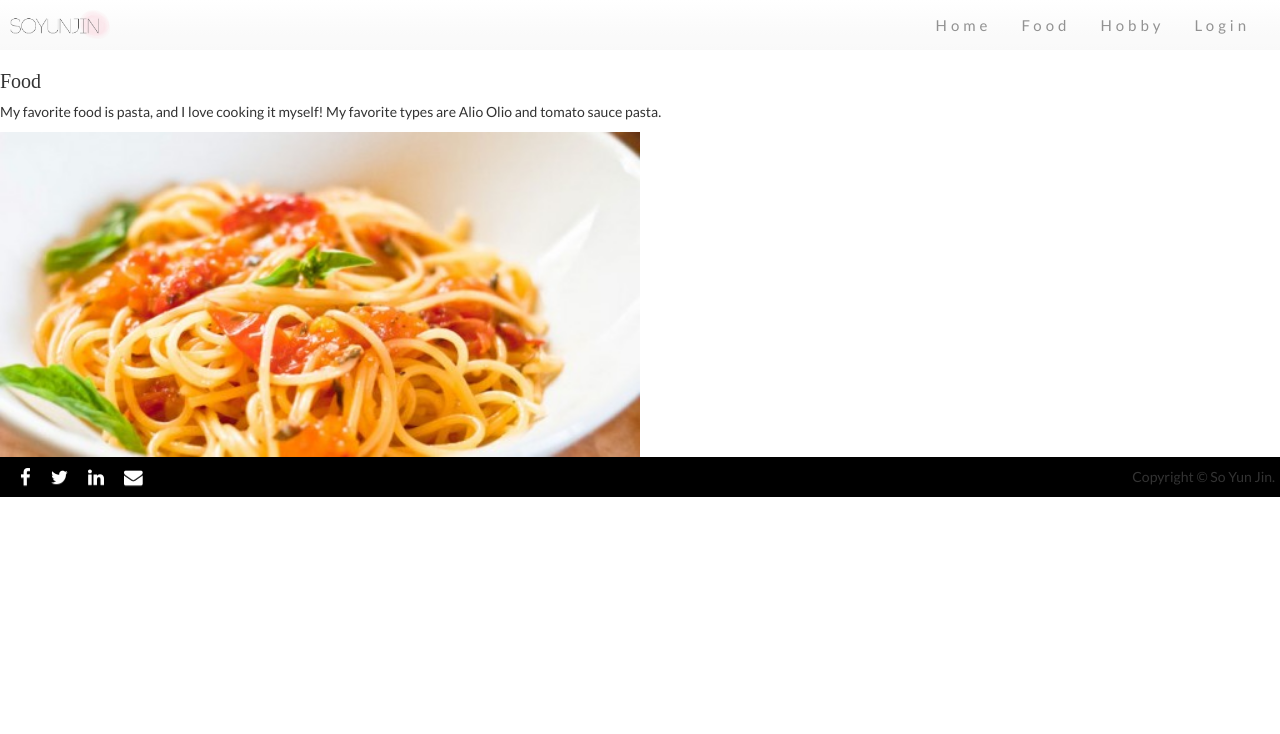
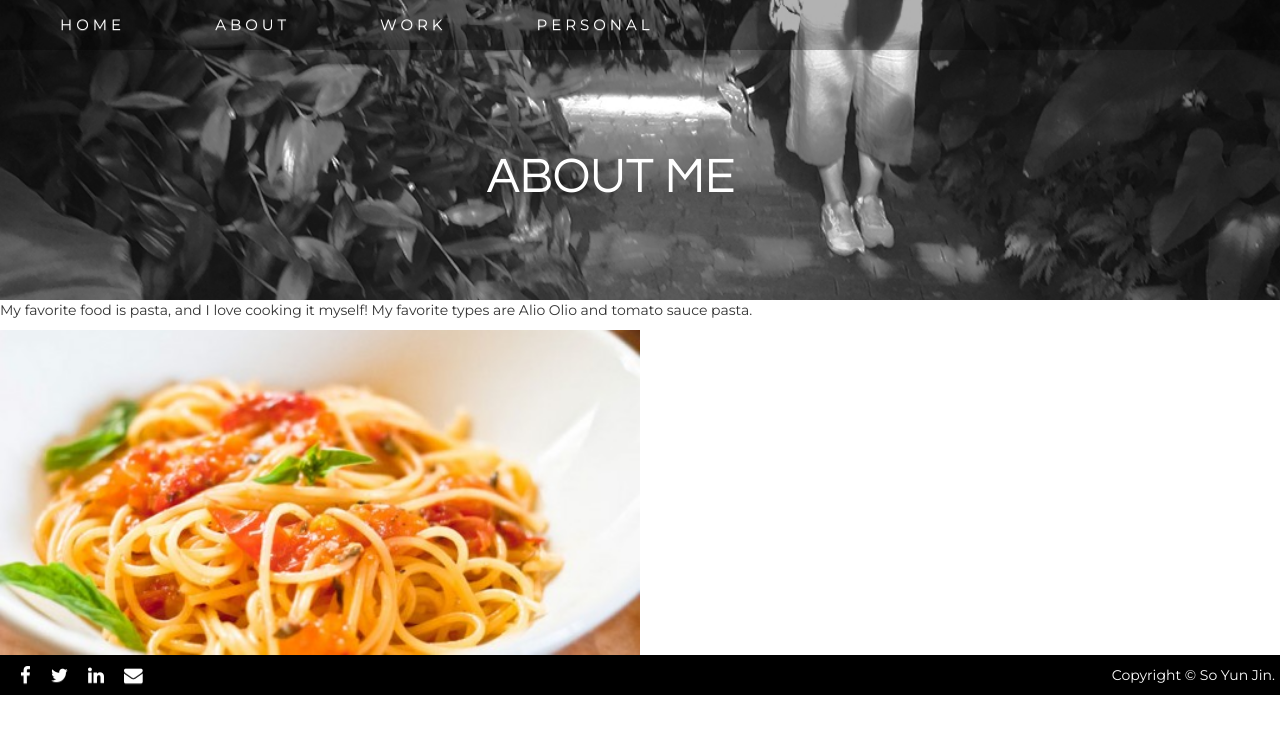
Before and after one commit to syj243/portfolio, a Python web app: template templates/food.html in a window 1280 px wide. Shown: the top 734 px of the page. Run offline with Jinja, Linux system fonts and the light colour scheme; the template is opened without the code that fills it, so the values that code supplies are empty; some libraries are stand-ins or nearby versions.

Commit message:
header format done

```diff
--- a/static/style.css
+++ b/static/style.css
@@ -1,18 +1,20 @@
 @import url(https://fonts.googleapis.com/css?family=Source+Code+Pro:400,300);
-@import url(https://fonts.googleapis.com/css?family=Lato);
+@import url(https://fonts.googleapis.com/css?family=Montserrat);
+@import url(https://fonts.googleapis.com/css?family=Questrial);
 
 body{
-    font-family: 'Lato', sans-serif;
+    font-family: 'Montserrat', sans-serif;
 }
 
 #welcome {
 
-  background: black url(bg_image_bw.jpg) no-repeat center center fixed;
+  background: no-repeat center center fixed;
   -webkit-background-size: cover;
   -moz-background-size: cover;
   -o-background-size: cover;
   background-size: cover;
-  height: 750px;
+  height: 600px;
+  margin-bottom: 0px;
   padding-top: 50px;
 }
 
@@ -26,7 +28,6 @@
 /*navigation*/
 #navigation{
     text-align: center;
-    background-image: bg_image_bw.jpg;
     background-position: top;
     width: 100%;
     position: fixed;
@@ -40,11 +41,12 @@
 
 .navbar {
     margin-bottom: 0;
-    background-color: black;
     border: 0;
     font-size: 15px !important;
     letter-spacing: 4px;
-    opacity:0.8;
+  /*  background: none;*/
+    background:#7f7f7f;
+    background:rgba(0,0,0,0.3);
     text-align: right;
     box-shadow: none;
     border-radius: 0;
@@ -52,37 +54,42 @@
 .navbar .navbar-nav {
   display: inline-block;
   border: 0;
-  float: right;
+  float: center;
   vertical-align: top;
   box-shadow: none;
 }
-#logo{
+/*.title{
     float: left;
     display: inline-block;
     vertical-align: middle;
     border: 0;
-    padding-top: 10px;
+    color:white;
+    padding-top: 15px;
     padding-left: 10px;
-}
+}*/
 .navbar .navbar-collapse {
   text-align: center;
+
 }
 
 /* On hover, the links will turn white */
-/*#navigation .navbar-nav li{
+#navigation .navbar-nav li{
     margin-left: 30px;
     margin-right: 30px;
-}*/
+}
+.navbar-default .navbar-nav>li>a{
+    color: white;
+}
 .navbar-nav li a:hover {
-    color: #6F4E37 !important;
+    color: white !important;
     text-decoration: underline;
 }
 
 /* The active link, when scroll to the section, the menu items will turn to different color */
 .navbar-nav li a.active {
-    color: floralwhite !important;
+/*    color: floralwhite !important;*/
     text-decoration: underline;
-    background-color: grey !important;
+/*    background-color: grey !important;*/
 }
 
 .navbar-default .navbar-collapse{
@@ -93,22 +100,20 @@
     border-color: transparent;
 }
 
+.navbar-default .navbar-toggle .icon-bar{
+    background-color: white;
+}
+
 /* Dropdown */
-.open .dropdown-toggle {
-    color: #fff ;
+/*.open .dropdown-toggle {
     background-color: #555 !important;
 }
 
-/* Dropdown links */
+ Dropdown links
 .dropdown-menu li a {
-    color: #000 !important;
+    color: white !important;
 
-}
-
-/* On hover, the dropdown links will turn red */
-.dropdown-menu li a:hover {
-    background-color: red !important;
-}
+}*/
 
 #welcome{
     position: relative;
@@ -120,17 +125,35 @@
 }
 #welcome_message{
     font-family: "Source Code Pro", sans-serif;
+    font-size: 48px;
     padding-top: 230px;
     padding-left: 80px;
     color: white;
-    font-size: 50px;
     z-index: 2;
     position:fixed;
 }
+.top{
+    height: 300px;
+    padding-top: 50px;
+    background-repeat: no-repeat;
+    background-size: cover;
+    background-position: bottom;
+    color: white;
+    vertical-align: center;
+    float:center;
+    font-size: 40px;
+}
+.top .col-md-4{
+    padding-top: 80px;
+    padding-left: 60px;
+}
 
+.top h1{
+    font-size: 50px;
+    font-family: 'Questrial', sans-serif;
+}
 
 h1{
-    font-family: serif;
     font-size: 20px;
 }
 
@@ -159,6 +182,7 @@
 }
 
 .copyright{
+    color:white;
     display: inline;
     float: right;
 }
--- a/templates/base.html
+++ b/templates/base.html
@@ -17,13 +17,10 @@
 </head>
 <body>
 	<header>
-		<!-- <div id="top" class="container-fluid text-center">
-			<img src = "static/mypagelogo.png" alt = "soyunjin_logo" style= "width: 350px"/>
-		</div> -->
 		<div id="navigation" >
 			 <nav class="navbar navbar-default" id= "navbar-main">
 		        <div>
-		        	<img id = "logo" src = "static/mypagelogo.png" alt = "soyunjin_logo" style= "width: 110px"/>
+		        	<!-- <p class = "title">So Yun Jin</p> -->
 		            <div class="navbar-header page-scroll">
 		                <button type="button" class="navbar-toggle" data-toggle="collapse" data-target="#bs-example-navbar-collapse-1">
 		                    <span class="sr-only">Toggle navigation</span>
@@ -39,16 +36,16 @@
 		                        <a href="#page-top"></a>
 		                    </li>
 		                     <li class="page-scroll">
-		                        <a {% if title == "HOME" %} class = "active" {% endif %} href="index">Home</a>
+		                        <a {% if title == "HOME" %} class = "active" {% endif %} href="index">HOME</a>
 		                    </li>
 		                    <li class="page-scroll">
-		                        <a {% if title == "FOOD" %} class = "active" {% endif %} href="food">Food</a>
+		                        <a {% if title == "FOOD" %} class = "active" {% endif %} href="food">ABOUT</a>
 		                    </li>
 		                     <li class="page-scroll">
-		                        <a {% if title == "HOBBY" %} class = "active" {% endif %} href="hobby">Hobby</a>
+		                        <a {% if title == "HOBBY" %} class = "active" {% endif %} href="hobby">WORK</a>
 		                    </li>
 		                    <li class="page-scroll">
-		                        <a {% if title == "LOGIN" %} class = "active" {% endif %} href="login">Login</a>
+		                        <a {% if title == "LOGIN" %} class = "active" {% endif %} href="login">PERSONAL</a>
 		                    </li>
 		                </ul>
 		            </div>
--- a/templates/food.html
+++ b/templates/food.html
@@ -1,8 +1,12 @@
 {%extends "templates/base.html" %}
 
-<!-- {% block header %}
-    <h1>Food</h1>
-{% endblock %} -->
+{% block header %}
+<div class = "top" style="background-image: url(../static/image_bw.jpg);">
+	<div class="col-md-4 col-md-offset-4" >
+		<h1>ABOUT ME</h1> </div>
+
+</div>
+{% endblock %}
 
 {% block content %}
 
--- a/templates/index.html
+++ b/templates/index.html
@@ -5,7 +5,7 @@
 {%endblock%}
 
 {% block content %}
-<div id = "welcome">
+<div id = "welcome" style = "background-image:url(../static/bg_image_bw.jpg)">
 	<div id = "diamond" class="col-md-4 col-md-offset-5">
 		<img src="static/diamond.png"></div>
 	<div id = "welcome_message" class="col-md-5 col-md-offset-6">
```
